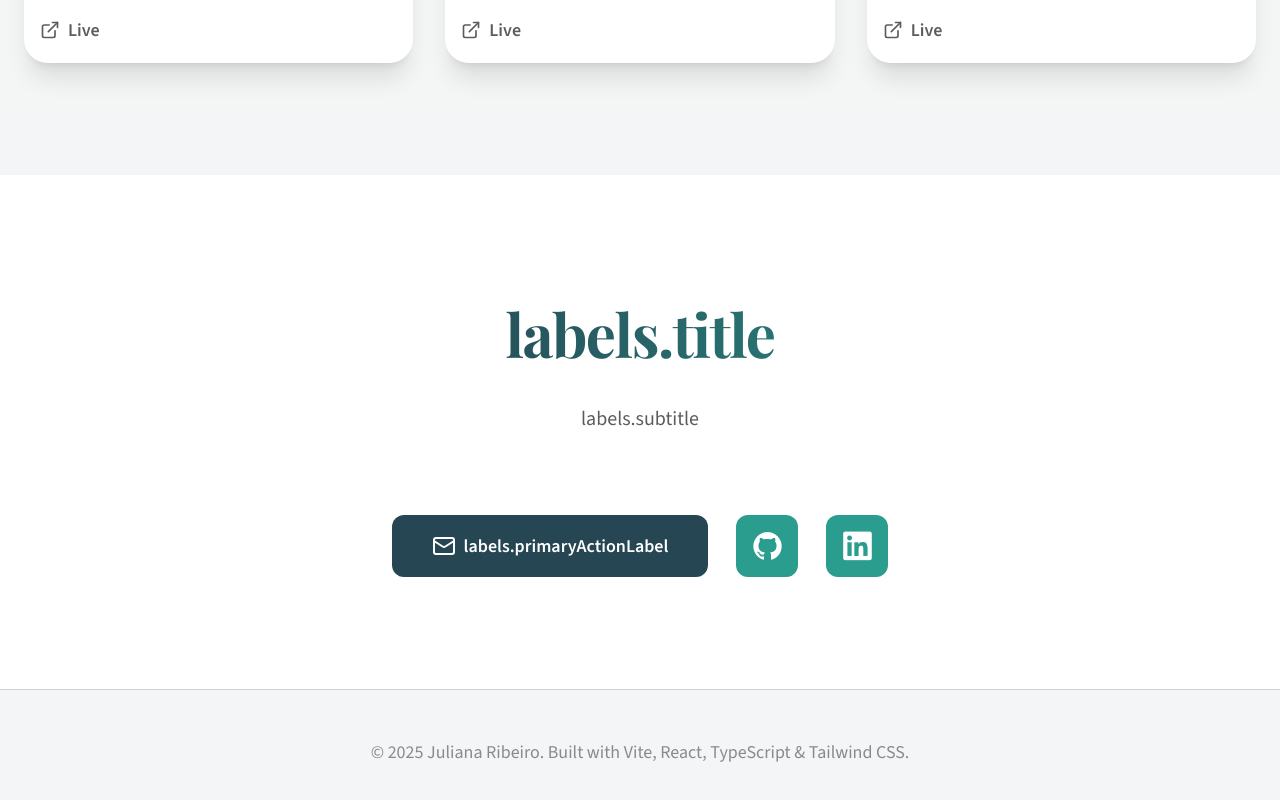
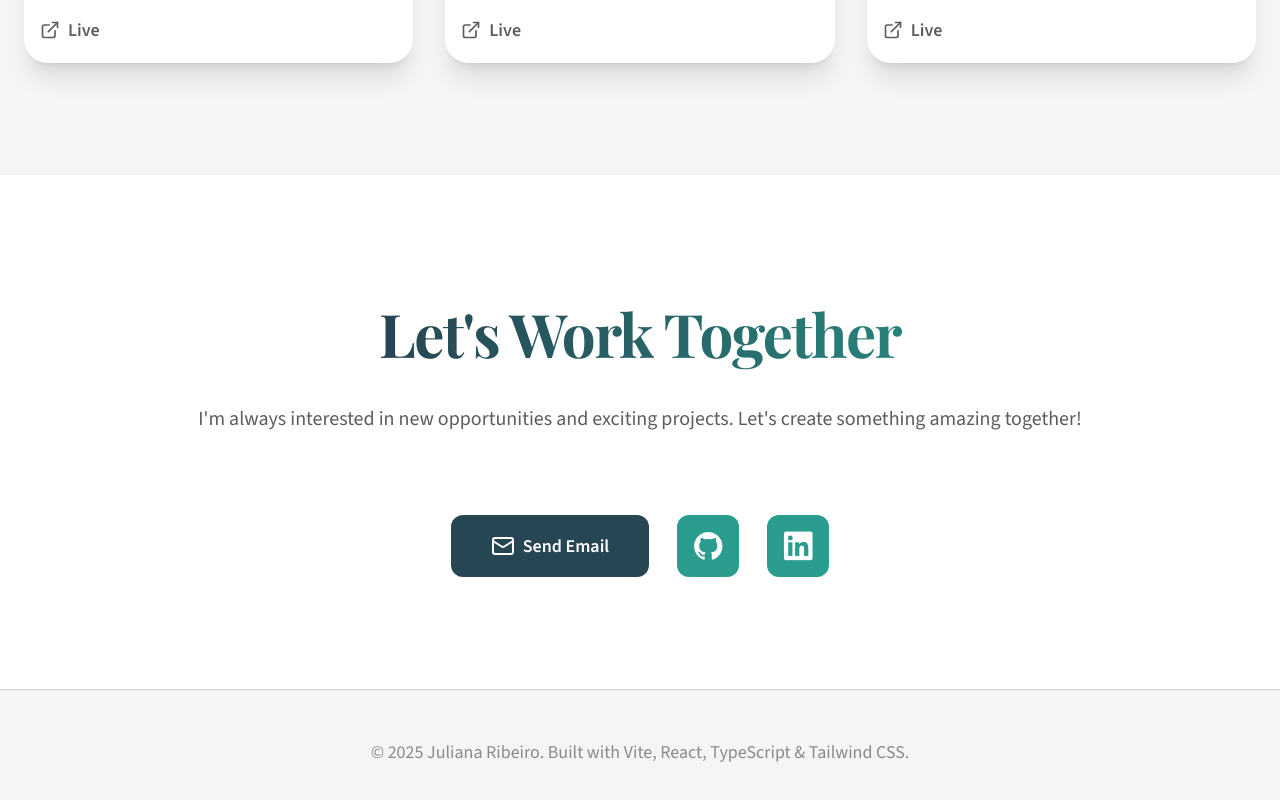
Before and after one commit to yuliaribeiro/portfolio, a React (Vite) app: page / in a window 1280 px wide. Shown: the part 3188-3988 px from the top of the page. Built offline with nearby package versions, Linux system fonts and the light colour scheme.

Commit message:
chore: update project to use i18n on contact section

```diff
--- a/src/i18n/locales.ts
+++ b/src/i18n/locales.ts
@@ -1,14 +1,16 @@
 /* EN files */
+import aboutEn from "./locales/en/aboutEn.json"
+import contactEn from "./locales/en/contactEn.json"
 import homeEn from "./locales/en/homeEn.json"
-import aboutEn from "./locales/en/aboutEn.json"
 import skillsEn from "./locales/en/skillsEn.json"
 
 /* PT files */
 
 export const resources = {
   en: {
+    about: aboutEn,
+    contact: contactEn,
     home: homeEn,
-    about: aboutEn,
     skills: skillsEn,
   },
 } as const
--- /dev/null
+++ b/src/i18n/locales/en/contactEn.json
@@ -0,0 +1,7 @@
+{
+  "labels": {
+    "title": "Let's Work Together",
+    "subtitle": "I'm always interested in new opportunities and exciting projects. Let's create something amazing together!",
+    "primaryActionLabel": "Send Email"
+  }
+}
```
